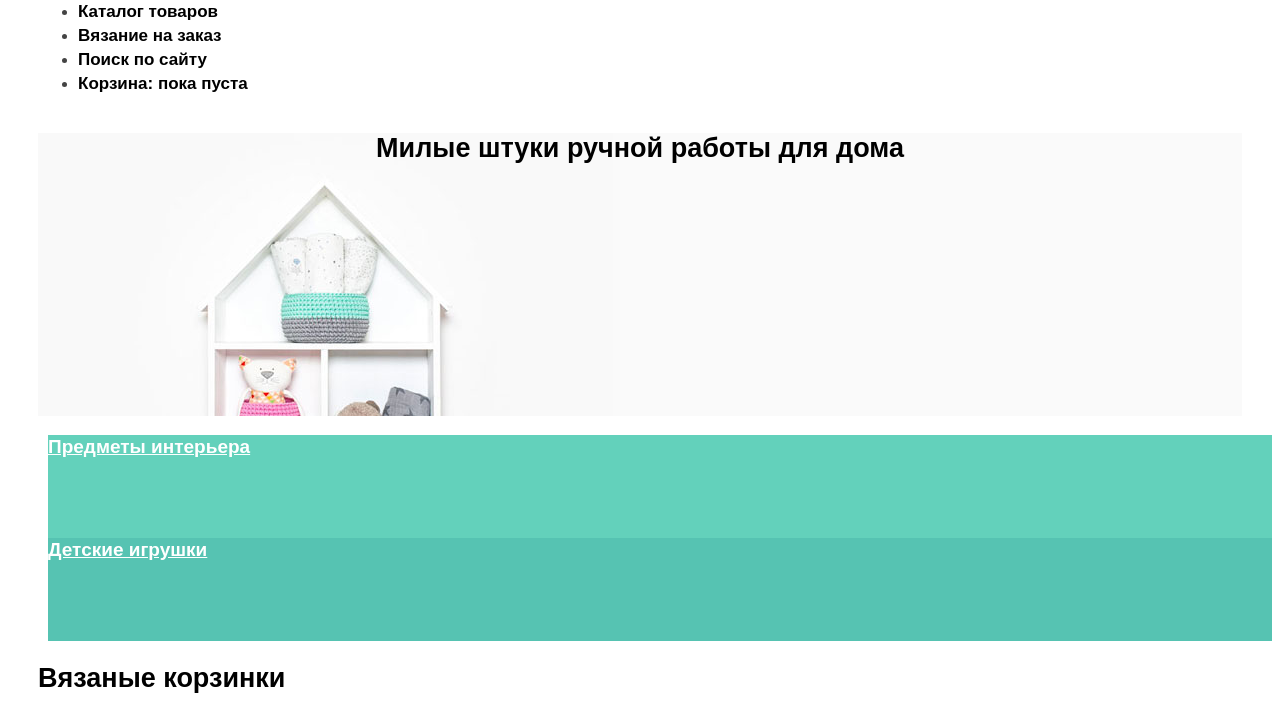
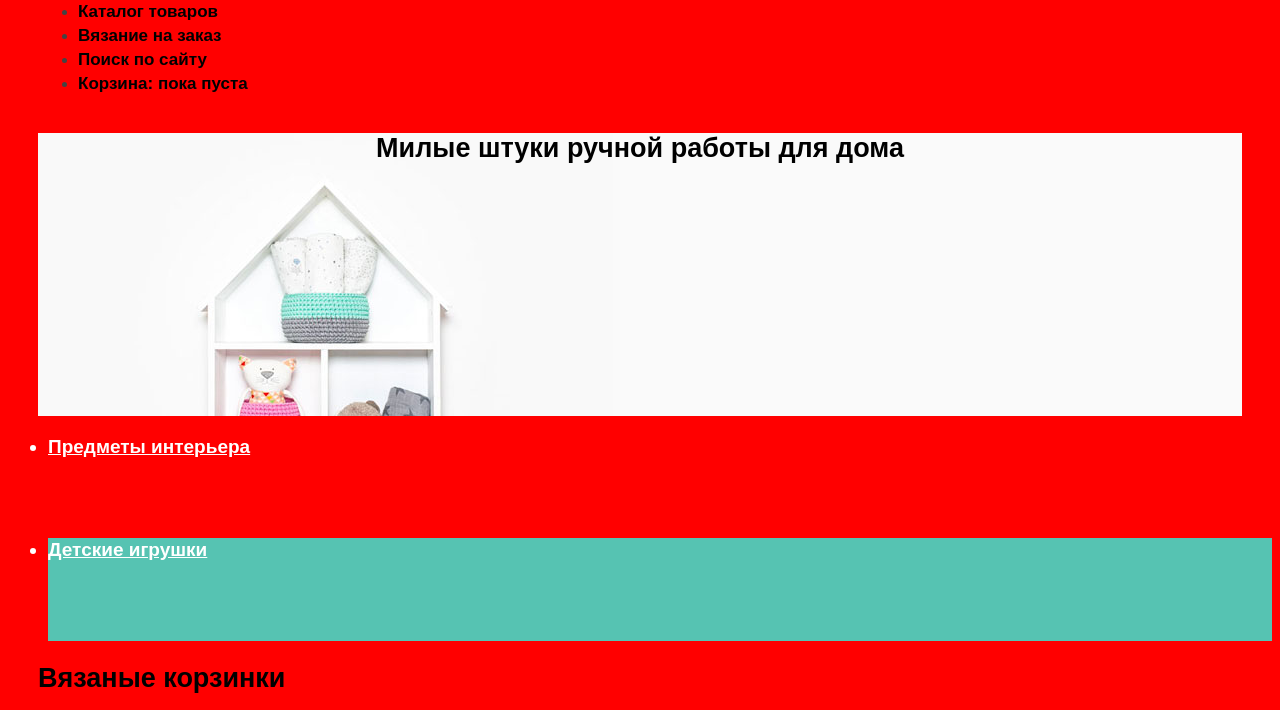
Before and after one commit to sergdalm/459177-mishka, a website: page index.html in a window 1280 px wide. Shown: the part 90-800 px from the top of the page. Drawn offline with nearby package versions, Linux system fonts and the light colour scheme; files that its build step writes are made by us from their sources.

Commit message:
проблемы с галпом

```diff
--- a/less/style.less
+++ b/less/style.less
@@ -20,13 +20,17 @@
 @main-color: #ffffff;
 @footer-color: #f1f1f1;
 @page-title-color: #f1f1f1;
-@category-color1: #63d1bb;
+@category-color1: red;
 @category-color2: #56c3b2;
 @map: url("../img/map-mobile@1x.jpg");
 @slogan-image: url("../img/hero-mobile@1x.jpg");
 
+
+body {
+background: red;
+}
+
 :root {
-  .theme(@main-color);
   font-family: "OpenSans", "Arial", sans-serif;
   color: #444444;
   font-size: 15px;
```
Also changed, not shown: 1 other file.
